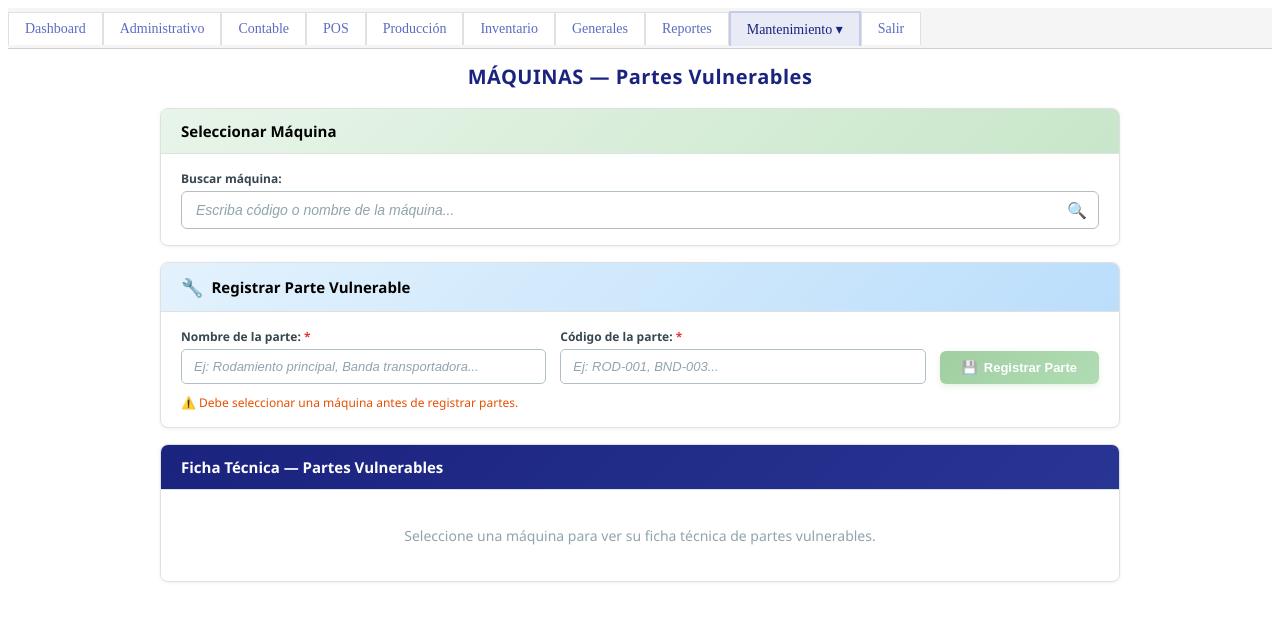
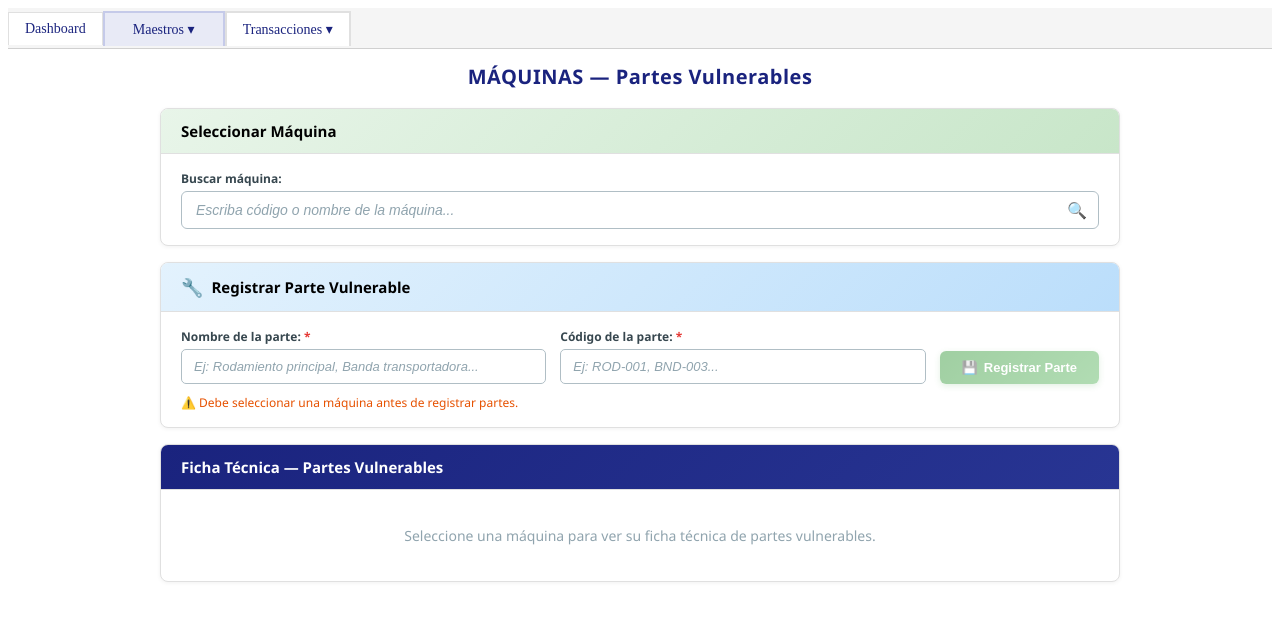
Before and after one commit to josevegara04/SizeSoft, an Angular app in the folder Maintenance_Module/: page /mantenimiento/maestros/maquinas-equipos-localidades in a window 1280 px wide. Shown: the top 620 px of the page. Built offline with nearby package versions, Linux system fonts and the light colour scheme.

Commit message:
refactor(navbar): simplificar navbar para mostrar solo Dashboard, Maestros y Transacciones del modulo Mantenimiento

```diff
--- a/Maintenance_Module/angular.json
+++ b/Maintenance_Module/angular.json
@@ -2,7 +2,8 @@
   "$schema": "./node_modules/@angular/cli/lib/config/schema.json",
   "version": 1,
   "cli": {
-    "packageManager": "npm"
+    "packageManager": "npm",
+    "analytics": false
   },
   "newProjectRoot": "projects",
   "projects": {
--- a/Maintenance_Module/src/app/navbar/navbar.html
+++ b/Maintenance_Module/src/app/navbar/navbar.html
@@ -1,40 +1,26 @@
 <nav class="navbar">
-  <a class="nav-item disabled" href="#">Dashboard</a>
-  <a class="nav-item disabled" href="#">Administrativo</a>
-  <a class="nav-item disabled" href="#">Contable</a>
-  <a class="nav-item disabled" href="#">POS</a>
-  <a class="nav-item disabled" href="#">Producción</a>
-  <a class="nav-item disabled" href="#">Inventario</a>
-  <a class="nav-item disabled" href="#">Generales</a>
-  <a class="nav-item disabled" href="#">Reportes</a>
+  <a class="nav-item" routerLink="/mantenimiento/dashboard" routerLinkActive="active">Dashboard</a>
 
-  <div class="nav-item dropdown" [class.active]="isMantenimientoActive()">
-    <button type="button" class="nav-item-trigger">Mantenimiento ▾</button>
+  <div class="nav-item dropdown" [class.active]="isMaestrosActive()">
+    <button type="button" class="nav-item-trigger">Maestros ▾</button>
     <div class="dropdown-panel">
-      <button type="button" class="nav-item-trigger" routerLink="/mantenimiento/dashboard">Dashboard</button>
-      <div class="dropdown-item has-submenu">
-        <span>Maestros ▸</span>
-        <div class="submenu-panel">
-          <a class="submenu-item" routerLink="/mantenimiento/maestros/maquinas-equipos-localidades" routerLinkActive="active">Máquinas, equipos y localidades</a>
-          <a class="submenu-item" routerLink="/mantenimiento/maestros/repuestos" routerLinkActive="active">Repuestos</a>
-          <a class="submenu-item" routerLink="/mantenimiento/maestros/causas-mantenimiento" routerLinkActive="active">Causas de Mantenimiento</a>
-          <a class="submenu-item" routerLink="/mantenimiento/maestros/actividades-mantenimiento" routerLinkActive="active">Actividades de Mantenimiento</a>
-          <a class="submenu-item" routerLink="/mantenimiento/maestros/mantenimientos" routerLinkActive="active">Mantenimientos</a>
-          <a class="submenu-item" routerLink="/mantenimiento/maestros/operarios" routerLinkActive="active">Operarios</a>
-          <a class="submenu-item" routerLink="/mantenimiento/maestros/tipos-mantenimiento" routerLinkActive="active">Tipos de Mantenimiento</a>
-        </div>
-      </div>
-      <div class="dropdown-item has-submenu">
-        <span>Transacciones ▸</span>
-        <div class="submenu-panel">
-          <a class="submenu-item" routerLink="/mantenimiento/transacciones/programacion-mantenimientos" routerLinkActive="active">Programación Mantenimientos</a>
-          <a class="submenu-item" routerLink="/mantenimiento/transacciones/ordenes-servicio" routerLinkActive="active">Órdenes de Servicio</a>
-          <a class="submenu-item" routerLink="/mantenimiento/transacciones/mantenimientos" routerLinkActive="active">Mantenimientos</a>
-          <a class="submenu-item" routerLink="/mantenimiento/transacciones/bitacora-planta" routerLinkActive="active">Bitácora de Planta</a>
-        </div>
-      </div>
+      <a class="dropdown-item" routerLink="/mantenimiento/maestros/maquinas-equipos-localidades" routerLinkActive="active">Máquinas, equipos y localidades</a>
+      <a class="dropdown-item" routerLink="/mantenimiento/maestros/repuestos" routerLinkActive="active">Repuestos</a>
+      <a class="dropdown-item" routerLink="/mantenimiento/maestros/causas-mantenimiento" routerLinkActive="active">Causas de Mantenimiento</a>
+      <a class="dropdown-item" routerLink="/mantenimiento/maestros/actividades-mantenimiento" routerLinkActive="active">Actividades de Mantenimiento</a>
+      <a class="dropdown-item" routerLink="/mantenimiento/maestros/mantenimientos" routerLinkActive="active">Mantenimientos</a>
+      <a class="dropdown-item" routerLink="/mantenimiento/maestros/operarios" routerLinkActive="active">Operarios</a>
+      <a class="dropdown-item" routerLink="/mantenimiento/maestros/tipos-mantenimiento" routerLinkActive="active">Tipos de Mantenimiento</a>
     </div>
   </div>
 
-  <a class="nav-item disabled" href="#">Salir</a>
+  <div class="nav-item dropdown" [class.active]="isTransaccionesActive()">
+    <button type="button" class="nav-item-trigger">Transacciones ▾</button>
+    <div class="dropdown-panel">
+      <a class="dropdown-item" routerLink="/mantenimiento/transacciones/programacion-mantenimientos" routerLinkActive="active">Programación Mantenimientos</a>
+      <a class="dropdown-item" routerLink="/mantenimiento/transacciones/ordenes-servicio" routerLinkActive="active">Órdenes de Servicio</a>
+      <a class="dropdown-item" routerLink="/mantenimiento/transacciones/mantenimientos" routerLinkActive="active">Mantenimientos</a>
+      <a class="dropdown-item" routerLink="/mantenimiento/transacciones/bitacora-planta" routerLinkActive="active">Bitácora de Planta</a>
+    </div>
+  </div>
 </nav>
--- a/Maintenance_Module/src/app/navbar/navbar.ts
+++ b/Maintenance_Module/src/app/navbar/navbar.ts
@@ -10,16 +10,18 @@ import { filter } from 'rxjs/operators';
 })
 export class Navbar implements OnInit {
   private readonly router = inject(Router);
-  protected readonly isMantenimientoActive = signal(false);
+  protected readonly isMaestrosActive = signal(false);
+  protected readonly isTransaccionesActive = signal(false);
 
   ngOnInit(): void {
-    this.updateMantenimientoActive();
+    this.updateActiveStates();
     this.router.events
       .pipe(filter((e): e is NavigationEnd => e instanceof NavigationEnd))
-      .subscribe(() => this.updateMantenimientoActive());
+      .subscribe(() => this.updateActiveStates());
   }
 
-  private updateMantenimientoActive(): void {
-    this.isMantenimientoActive.set(this.router.url.startsWith('/mantenimiento'));
+  private updateActiveStates(): void {
+    this.isMaestrosActive.set(this.router.url.startsWith('/mantenimiento/maestros'));
+    this.isTransaccionesActive.set(this.router.url.startsWith('/mantenimiento/transacciones'));
   }
 }
```
